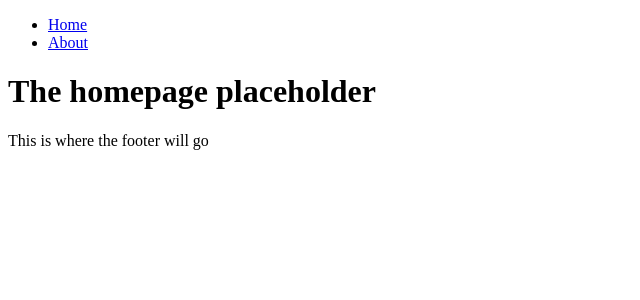
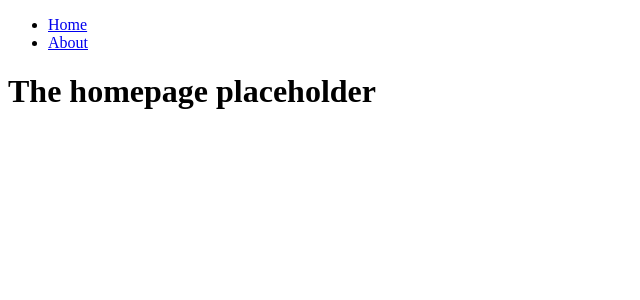
Before and after one commit to lsapundzic/b2b-store-frontend, a Next.js app: page / in a window 1280 px wide. Shown: the top 300 px of the page, without its empty margins (0-640 px from the left). Built offline with nearby package versions, Linux system fonts and the light colour scheme.

Commit message:
Fixing vercel deployment issue

```diff
--- a/app/components/footer.jsx
+++ /dev/null
@@ -1,3 +0,0 @@
-export default function Footer() {
-  return <footer>This is where the footer will go</footer>;
-}
--- a/app/layout.js
+++ b/app/layout.js
@@ -1,5 +1,4 @@
 import Header from "@/app/components/header";
-import Footer from "./components/footer";
 
 export const metadata = {
   title: "Sotla Lab",
@@ -13,7 +12,6 @@ export default function RootLayout({ children }) {
       <body suppressHydrationWarning={true}>
         <Header />
         {children}
-        <Footer />
       </body>
     </html>
   );
```
Also changed, not shown: app/about/page.js (renamed from app/about/page.jsx).
